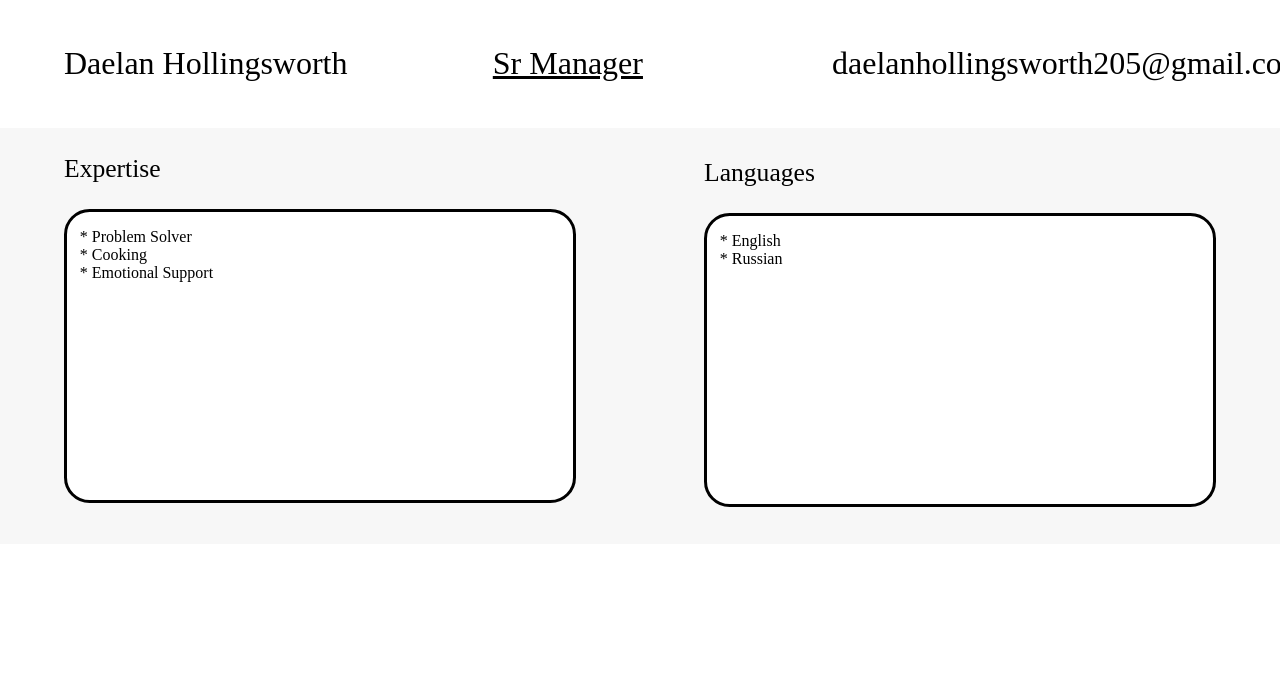
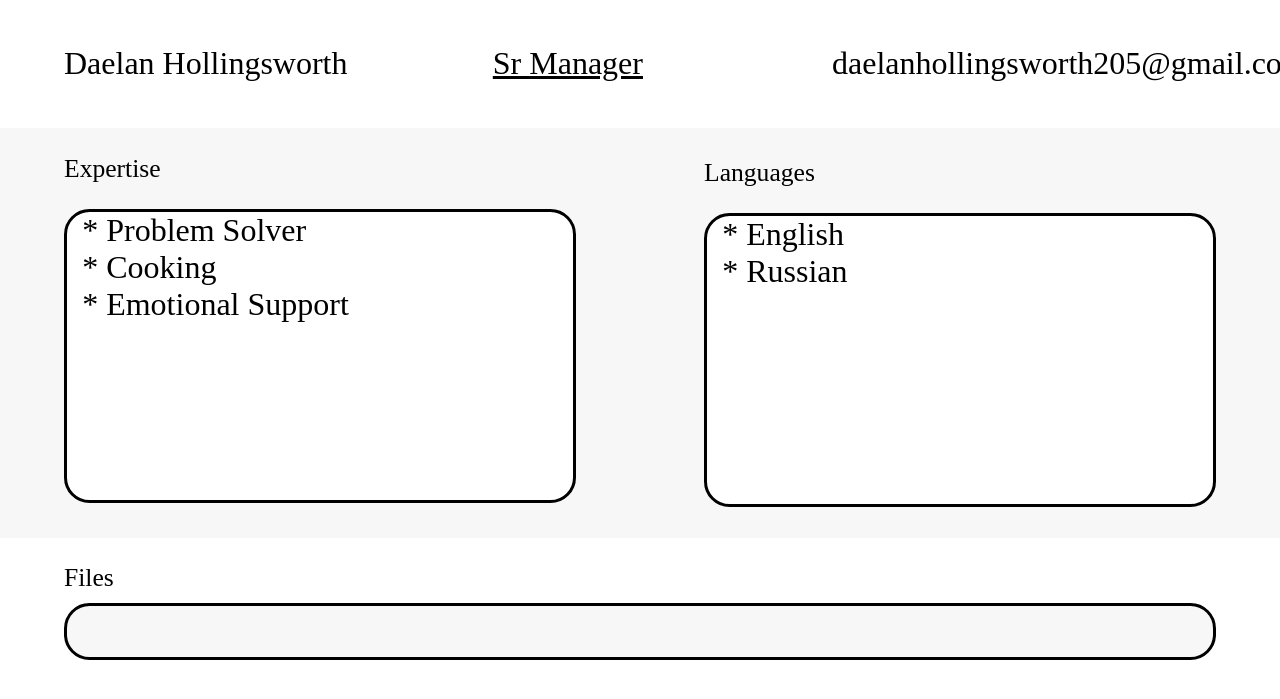
Before and after one commit to Randy-T22/Capstone-Project, a Django app: page / in a window 1280 px wide. Shown: the part 64-763 px from the top of the page. Run offline with Django 3.2, Linux system fonts and the light colour scheme; a user stored in the database is signed in; data comes from the database, SQL or seed files in the repository; both versions use the stored data as it was after the commit.

Commit message:
* Added area for files * Added scroll overflow to all boxes * Added files to database for testing

```diff
--- a/TrustApp/static/index.css
+++ b/TrustApp/static/index.css
@@ -109,12 +109,14 @@
   border-radius: 2vw;
   border-style: solid;
   border-color: black;
+  overflow: scroll;
+  overflow-x: hidden;
 }
 
-.expertise {
-  margin-top: 1.25%;
-  margin-left: 1%;
-  position: fixed;
+.skill {
+  font-size: 2.5vw;
+  margin-top: 0%;
+  margin-left: 3%;
 }
 
 .languageTitle {
@@ -131,6 +133,8 @@
   border-radius: 2vw;
   border-style: solid;
   border-color: black;
+  overflow: scroll;
+  overflow-x: hidden;
 }
 
 .languages {
@@ -138,3 +142,35 @@
   margin-left: 1%;
   position: fixed;
 }
+
+.fileArea {
+  margin-top: 47%;
+  margin-left: 0%;
+  background-color: white;
+  position: fixed;
+  height: 11.12vw;
+  width: 100%;
+}
+
+.fileTitle {
+  margin-left: 5%;
+  font-size: 2vw;
+}
+
+.filesBox {
+  background-color: rgba(196, 196, 196, 0.144);
+  height: 4vw;
+  margin-top: -1.25%;
+  border-radius: 2vw;
+  margin-left: 5%;
+  margin-right: 5%;
+  border-style: solid;
+  border-color: black;
+  overflow: scroll;
+  overflow-x: hidden;
+}
+
+.file {
+  margin-left: 1.5%;
+  font-size: 1.5vw;
+}
--- a/TrustApp/templates/index.html
+++ b/TrustApp/templates/index.html
@@ -35,19 +35,28 @@
   <div class="skillsBox">
     <p class="expertiseTitle">Expertise</p>
     <div class="expertiseBox">
-      <p class="expertise">
+      <p class="skill">
         {%for e in request.user.profile.expertise.all%}
           * {{e}} <br>
         {%endfor%}</p>
     </div>
     <p class="languageTitle">Languages</p>
     <div class="languagesBox">
-      <p class="expertise">
+      <p class="skill">
         {%for e in request.user.profile.language.all%}
           * {{e}} <br>
         {%endfor%}</p></p>
     </div>
   </div>
+  <div class="fileArea">
+  <p class="fileTitle">Files</p>
+  <div class="filesBox">
+    <p class="file">
+      {%for e in request.user.profile.files.all%}
+          * <a href="${{e.Url}}" class="fileLink">{{e.fileName}}</a> <br>
+      {%endfor%}</p></p>
+  </div>
+</div>
   <body>
     <footer></footer>
   </body>
```
Also changed, not shown: db.sqlite3.
